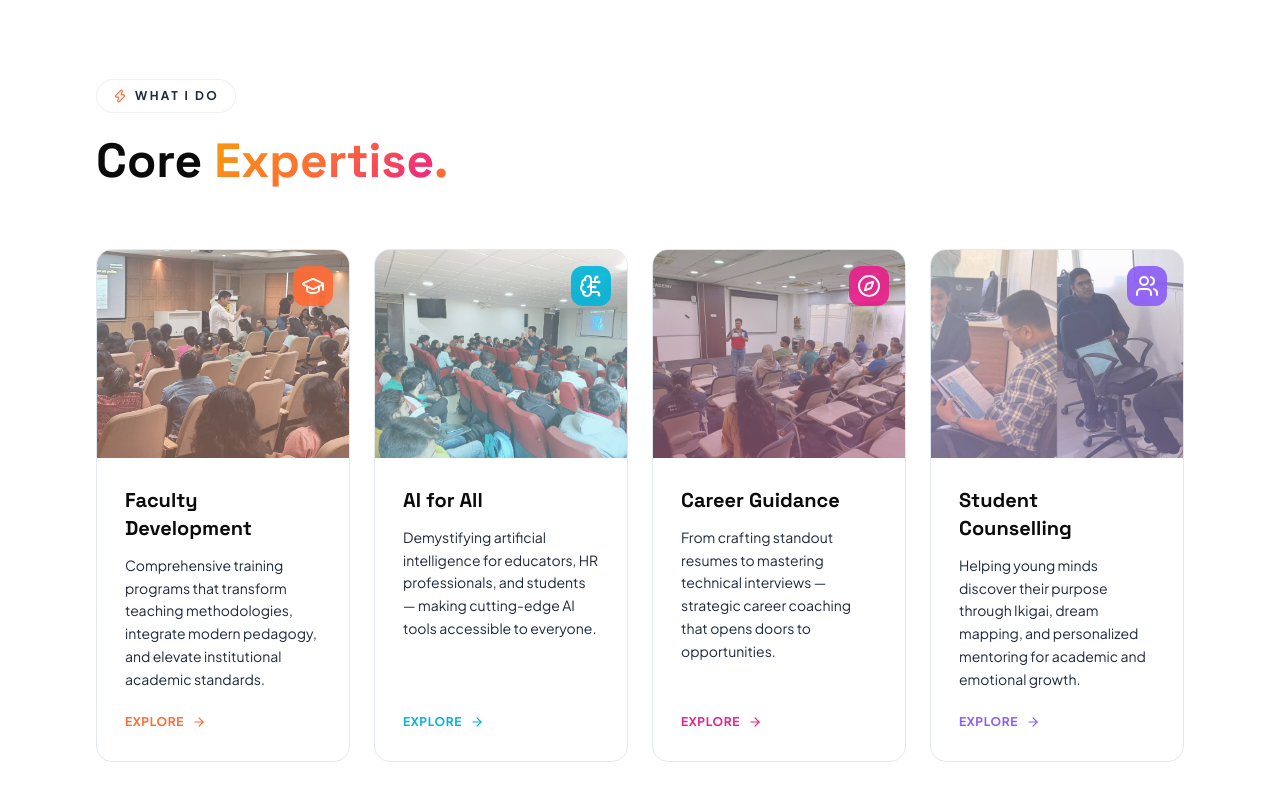
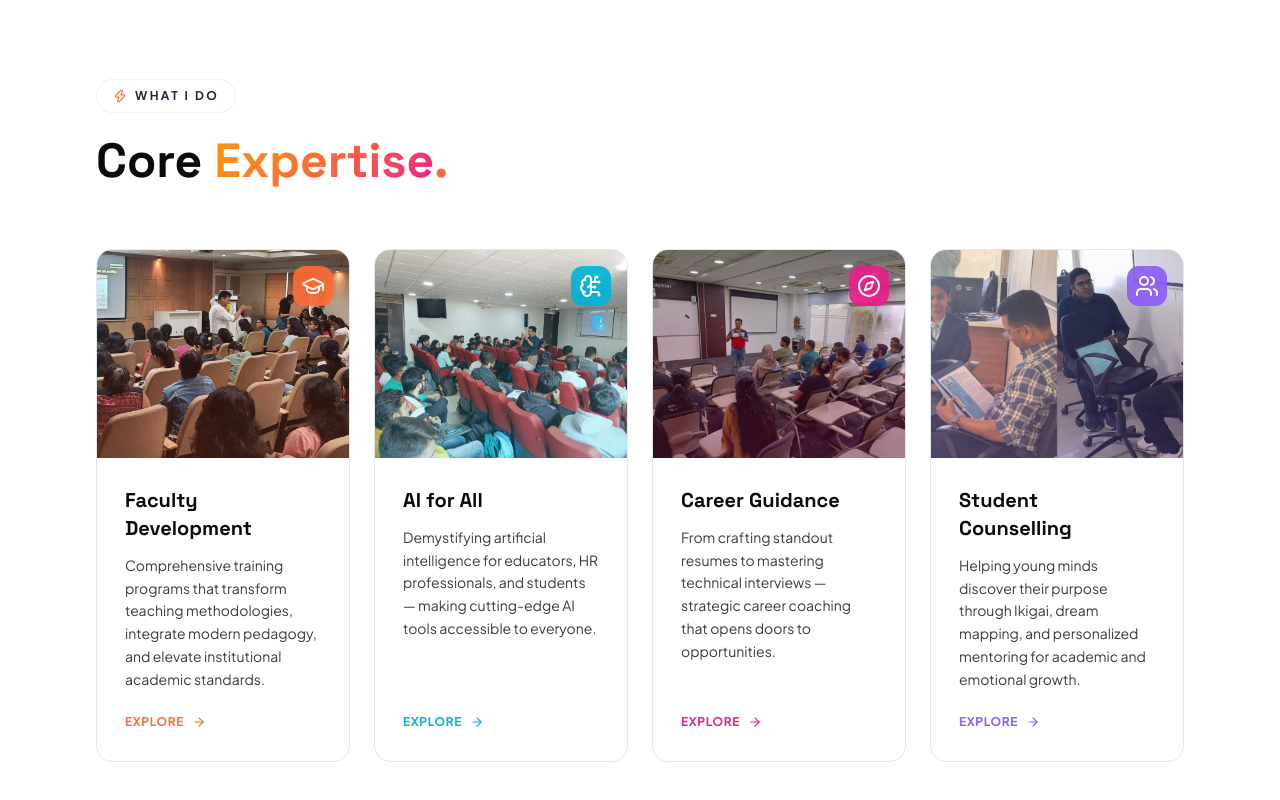
Before and after one commit to shteypandey28-hue/GS-Codebase, a React (Vite) app: page / in a window 1280 px wide. Shown: the part 1992-2792 px from the top of the page. Built offline with nearby package versions, Linux system fonts and the light colour scheme.

Commit message:
Fix: darker card text, full image opacity, darker About link

```diff
--- a/src/components/Navbar.jsx
+++ b/src/components/Navbar.jsx
@@ -104,7 +104,7 @@ export default function Navbar() {
             </AnimatePresence>
           </div>
 
-          <a href="#about" className="hover:text-electric transition-colors duration-300">
+          <a href="#about" className="text-text-primary hover:text-electric transition-colors duration-300">
             About
           </a>
         </div>
--- a/src/pages/Home.jsx
+++ b/src/pages/Home.jsx
@@ -310,7 +310,7 @@ export default function Home() {
                     <img
                       src={service.img}
                       alt={service.title}
-                      className="w-full h-full object-cover group-hover:scale-110 transition-transform duration-700 opacity-70 group-hover:opacity-90"
+                      className="w-full h-full object-cover group-hover:scale-110 transition-transform duration-700"
                     />
                     <div className={`absolute inset-0 bg-gradient-to-t ${service.gradient}`}></div>
 
@@ -326,7 +326,7 @@ export default function Home() {
                   {/* Content */}
                   <div className="p-7 flex flex-col flex-grow">
                     <h3 className="font-display text-xl font-bold text-text-primary mb-3">{service.title}</h3>
-                    <p className="text-sm text-text-secondary leading-relaxed flex-grow">{service.desc}</p>
+                    <p className="text-sm text-text-primary/80 leading-relaxed flex-grow">{service.desc}</p>
                     <div className={`mt-6 inline-flex items-center gap-2 text-xs font-bold uppercase tracking-wider text-${service.color} group-hover:gap-3 transition-all duration-300`}>
                       Explore
                       <ArrowRight className="w-3.5 h-3.5" />
```
